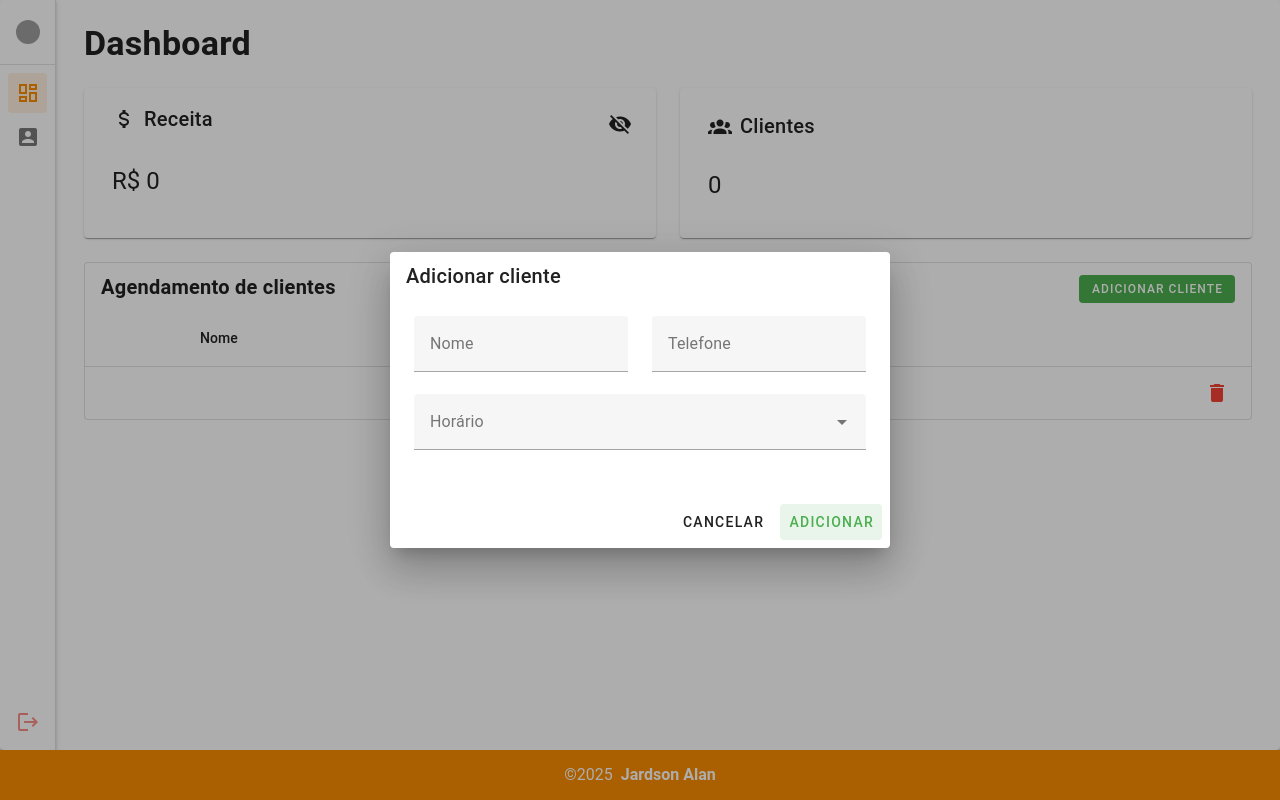
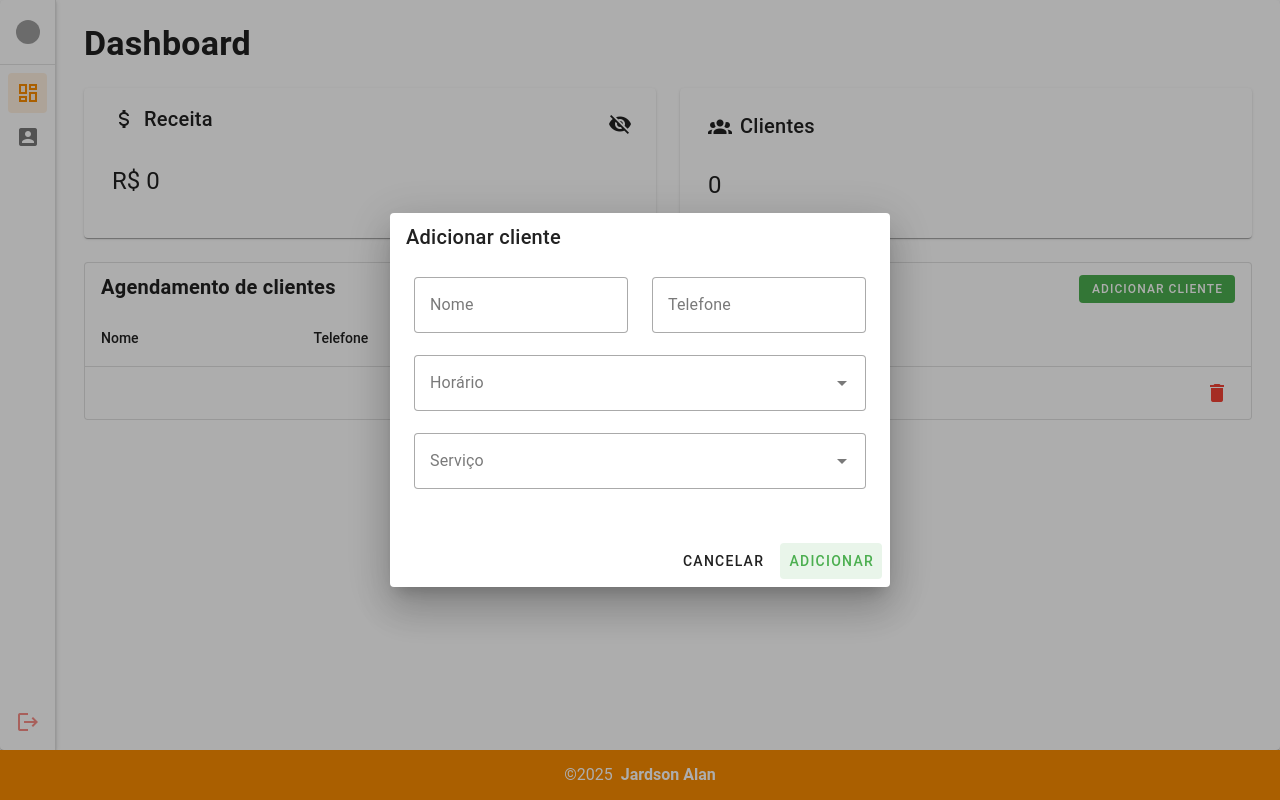
Before and after one commit to jardsonalan/sistema-barbearia, a Vue app: page /dashboard in a window 1280 px wide. Both pictures are taken after a click on the button "ADICIONAR CLIENTE". Built offline with nearby package versions, Linux system fonts and the light colour scheme; grey boxes are pictures that could not be loaded.

Commit message:
feat: adicionando campo de serviço na tabela e uma lista com os serviços; mudança nos estilos das caixas de texto e seleção

```diff
--- a/src/views/DashboardScreen.vue
+++ b/src/views/DashboardScreen.vue
@@ -7,6 +7,7 @@ const viewMoney = ref(false)
 const isDialogOpen = ref(false)
 
 const listHours = ['08:00', '08:30', '09:00', '09:30', '10:00', '10:30', '11:00', '11:30', '12:00']
+const listServices = ['Cabelo', 'Barba', 'Cabelo + Barba']
 </script>
 
 <template>
@@ -55,15 +56,15 @@ const listHours = ['08:00', '08:30', '09:00', '09:30', '10:00', '10:30', '11:00'
 
                       <v-card-text>
                         <v-row>
-                          <v-col>
-                            <v-text-field label="Nome"/>
+                          <v-col cols="6">
+                            <v-text-field label="Nome" variant="outlined"/>
                           </v-col>
-                          <v-col>
-                            <v-text-field label="Telefone" placeholder="(84) 00000-0000"></v-text-field>
+                          <v-col cols="6">
+                            <v-text-field label="Telefone" placeholder="(00) 00000-0000" variant="outlined"/>
                           </v-col>
                         </v-row>
-
-                        <v-select label="Horário" :items="listHours"/>
+                        <v-select label="Horário" :items="listHours" variant="outlined"/>
+                        <v-select label="Serviço" :items="listServices" variant="outlined"/>
                       </v-card-text>
 
                       <v-card-actions>
@@ -79,14 +80,16 @@ const listHours = ['08:00', '08:30', '09:00', '09:30', '10:00', '10:30', '11:00'
               <v-table>
                 <thead>
                   <tr>
-                    <th class="text-center">Nome</th>
-                    <th class="text-center">Telefone</th>
-                    <th class="text-center">Horário</th>
+                    <th>Nome</th>
+                    <th>Telefone</th>
+                    <th>Horário</th>
+                    <th>Serviço</th>
                     <th></th>
                   </tr>
                 </thead>
                 <tbody>
                   <tr>
+                    <td></td>
                     <td></td>
                     <td></td>
                     <td></td>
```
